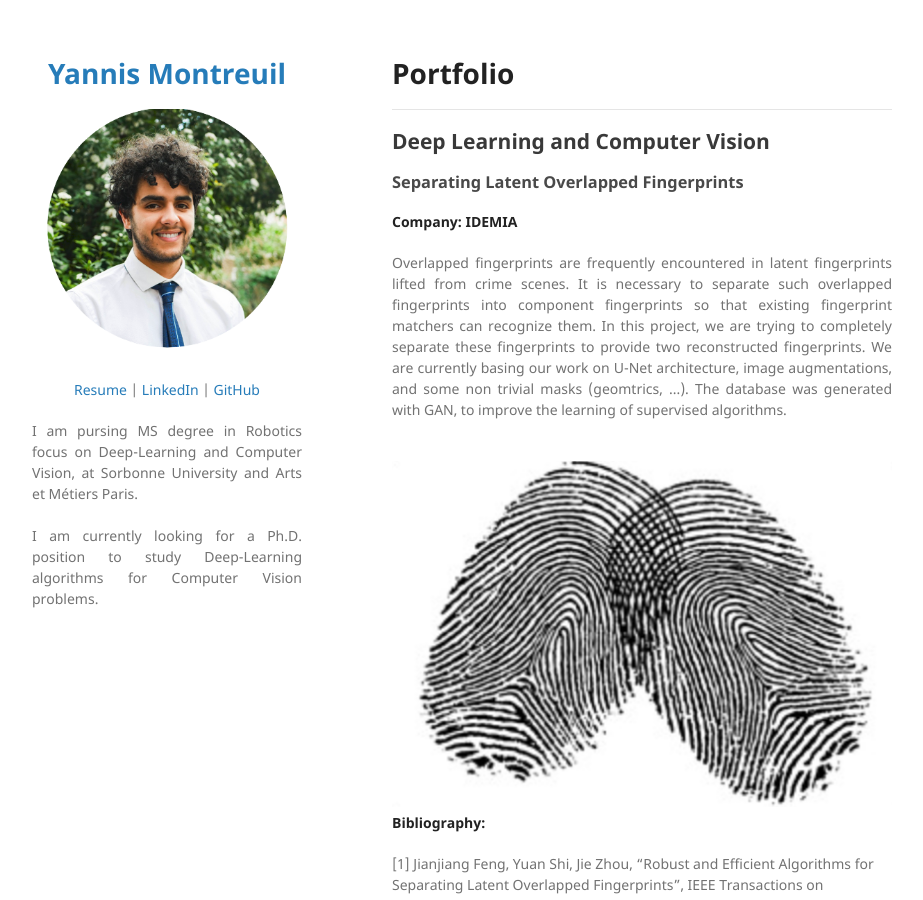
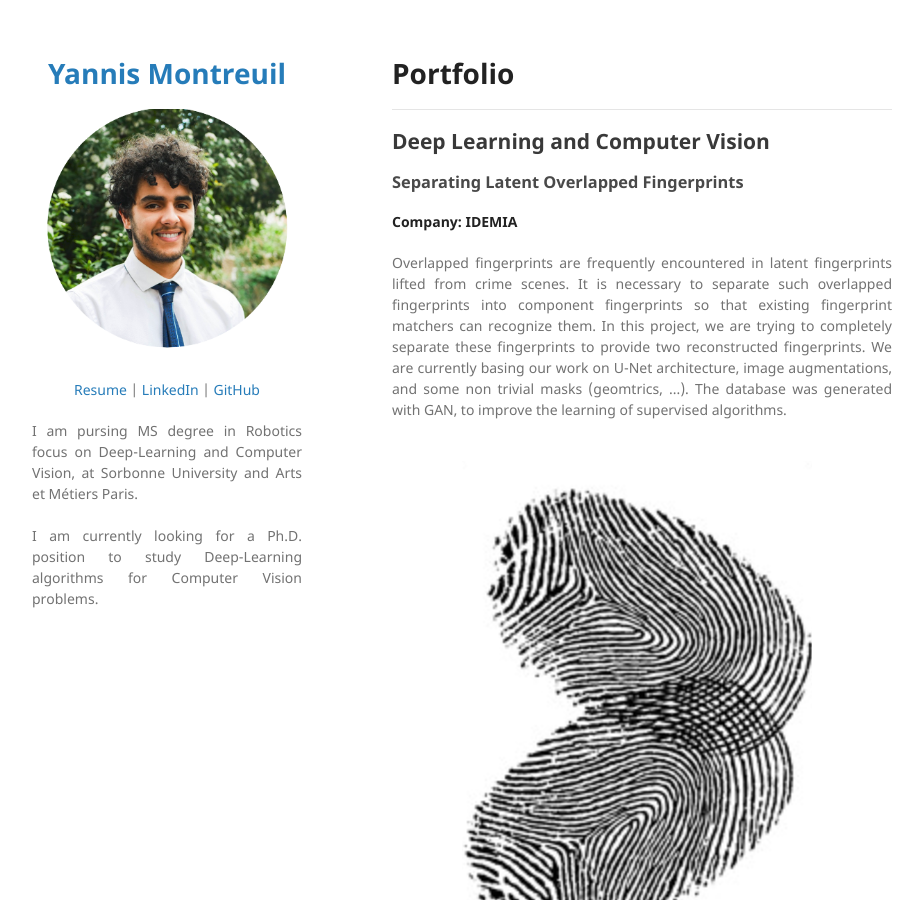
Before and after one commit to Yannis-98/yannis-98.github.io, a Jekyll site: the page built from index.md, in a window 1280 px wide and 900 px high. Shown: the whole window, without its empty margins (178-1101 px from the left). Built offline with Jekyll 4.4.1, drawn with Linux system fonts in a browser that asks for light colours; our own code applies the rules of GitHub Pages for plain Markdown files.

Commit message:
Update index.md

```diff
--- a/index.md
+++ b/index.md
@@ -8,7 +8,7 @@
 
 <div style="text-align: justify">Overlapped fingerprints are frequently encountered in latent fingerprints lifted from crime scenes. It is necessary to separate such overlapped fingerprints into component fingerprints so that existing fingerprint matchers can recognize them. In this project, we are trying to completely separate these fingerprints to provide two reconstructed fingerprints. We are currently basing our work on U-Net architecture, image augmentations, and some non trivial masks (geomtrics, ...). The database was generated with GAN, to improve the learning of supervised algorithms.  </div>
 <br>
-<center><img src="images/fingerprin.PNG"/></center>
+<center><img src="images/finger.PNG"/></center>
 
 **Bibliography:**
 
```
